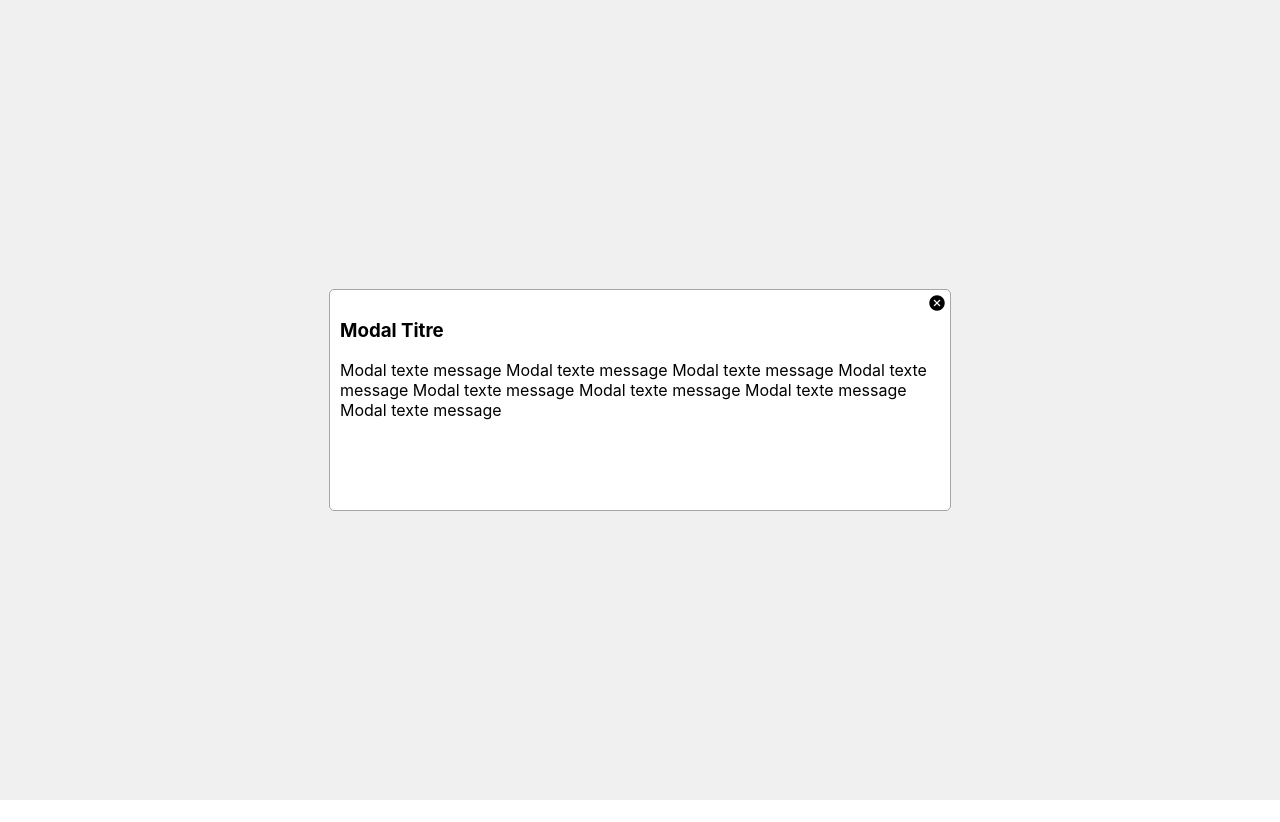
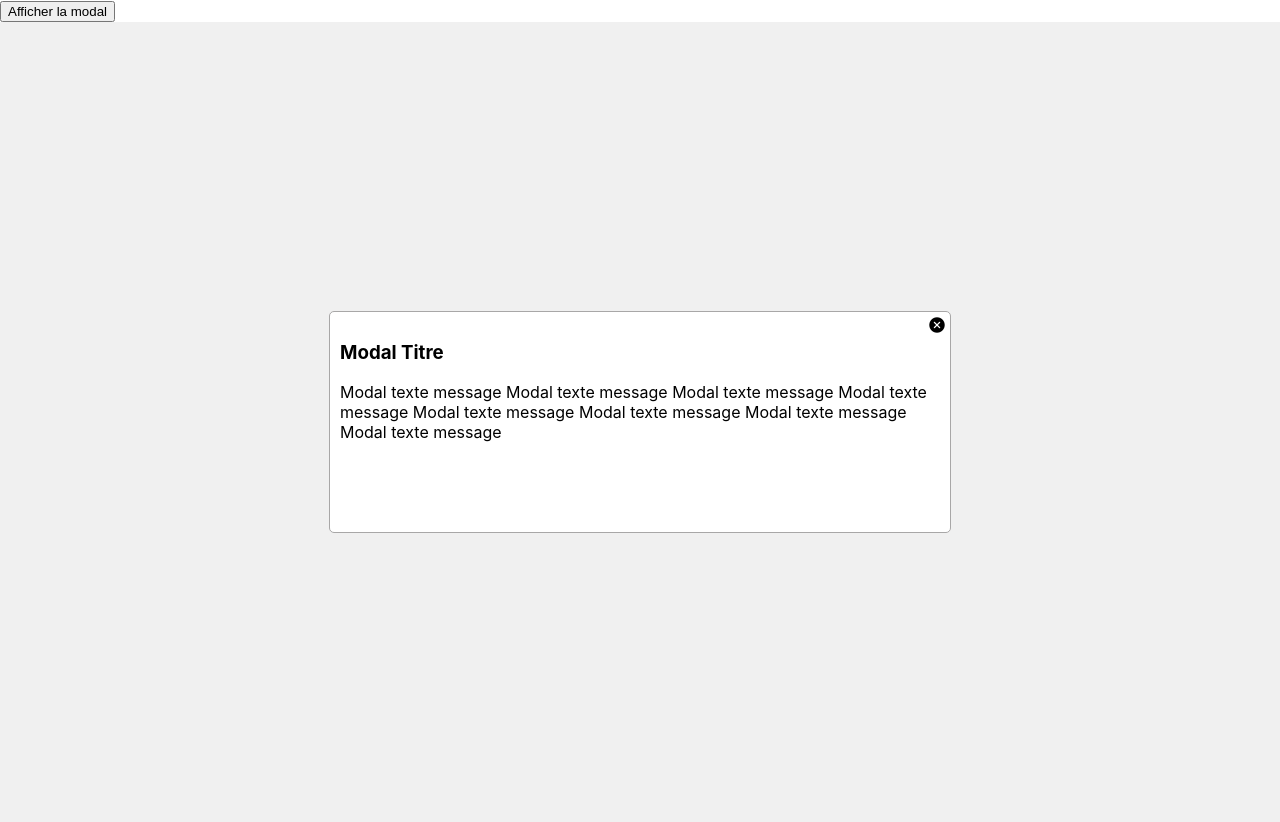
Before and after one commit to Axido545/modal-axido, a React (Create React App) app: page / in a window 1280 px wide. Before the commit the page ends 800 px from the top, so only its background shows below. Built offline with nearby package versions, Linux system fonts and the light colour scheme.

Commit message:
test modal axido

```diff
--- a/src/App.js
+++ b/src/App.js
@@ -1,11 +1,15 @@
 import ModalAxido from "./lib";
+import { useState } from "react";
 
 function App() {
+  const [openModal, setOpenModal] = useState(false)
   const textModal = "Modal texte message Modal texte message Modal texte message Modal texte message  Modal texte message Modal texte message Modal texte message Modal texte message"
   const handleClose = () => {
+    setOpenModal(false)
   }
   return <>
-    <ModalAxido textModal={textModal} handleClose={handleClose} />
+    <button onClick={() => setOpenModal(true)}>Afficher la modal</button>
+    <ModalAxido textModal={textModal} handleClose={handleClose} isOpen={openModal} />
   </>
 }
 
```
